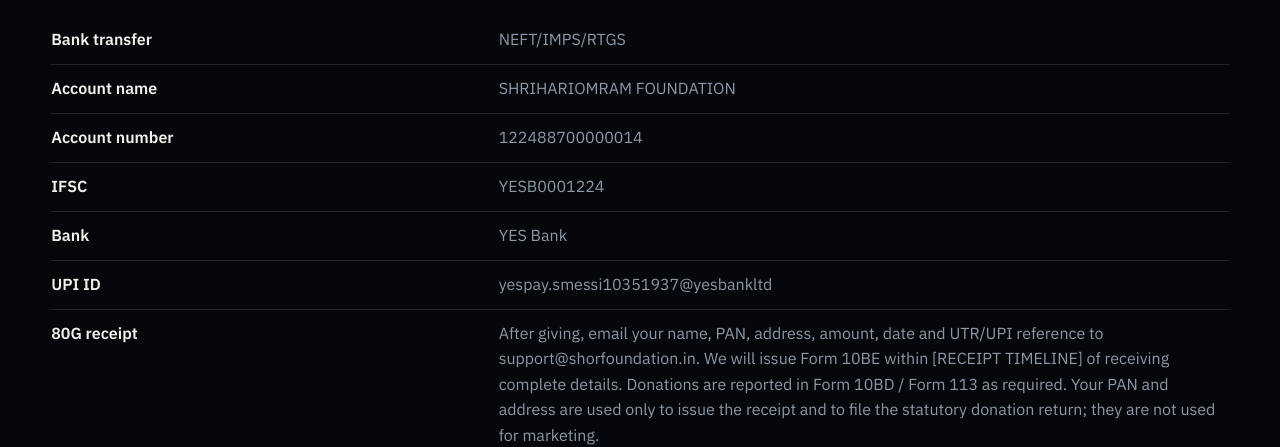
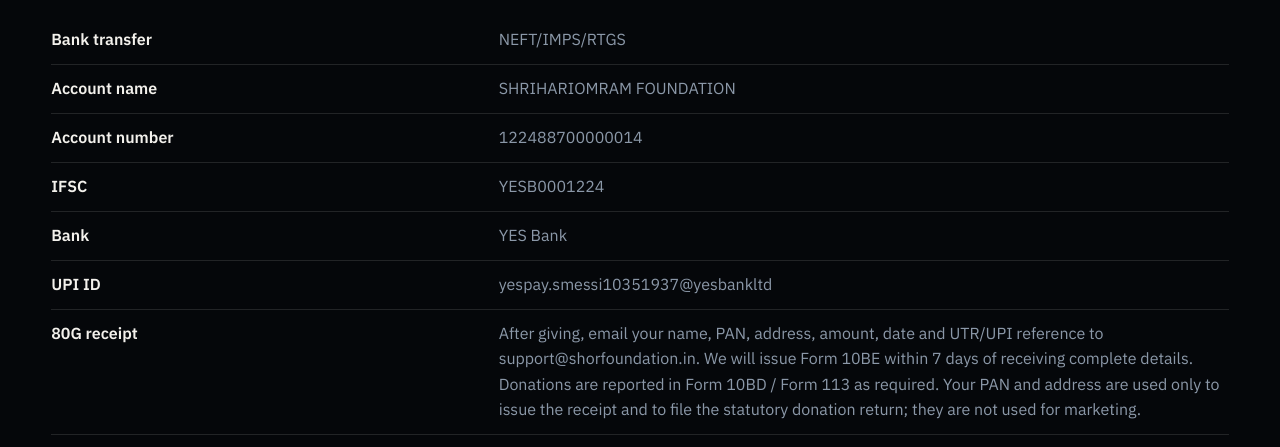
Before and after one commit to deltavectorr-glitch/shorstatic, a plain HTML site: page give.html in a window 1280 px wide. Shown: the part 508-955 px from the top of the page. Drawn offline with Linux system fonts and the light colour scheme.

Commit message:
Set the Form 10BE receipt timeline to 7 days.
Replace the receipt placeholder with the period the owner chose.

Co-authored-by: dhruvalvarshney <dhruvalvarshney@users.noreply.github.com>

```diff
--- a/give.html
+++ b/give.html
@@ -49,7 +49,7 @@
           <tr><th>IFSC</th><td>YESB0001224</td></tr>
           <tr><th>Bank</th><td>YES Bank</td></tr>
           <tr><th>UPI ID</th><td>yespay.smessi10351937@yesbankltd</td></tr>
-          <tr><th>80G receipt</th><td>After giving, email your name, PAN, address, amount, date and UTR/UPI reference to <a href="mailto:support@shorfoundation.in">support@shorfoundation.in</a>. We will issue Form 10BE within [RECEIPT TIMELINE] of receiving complete details. Donations are reported in Form 10BD / Form 113 as required. Your PAN and address are used only to issue the receipt and to file the statutory donation return; they are not used for marketing.</td></tr>
+          <tr><th>80G receipt</th><td>After giving, email your name, PAN, address, amount, date and UTR/UPI reference to <a href="mailto:support@shorfoundation.in">support@shorfoundation.in</a>. We will issue Form 10BE within 7 days of receiving complete details. Donations are reported in Form 10BD / Form 113 as required. Your PAN and address are used only to issue the receipt and to file the statutory donation return; they are not used for marketing.</td></tr>
           <tr><th>Who can give</th><td>We can currently accept donations only from Indian citizens and Indian-source funds.</td></tr>
         </table>
       </section>
```
Also changed, not shown: 1 other file.
